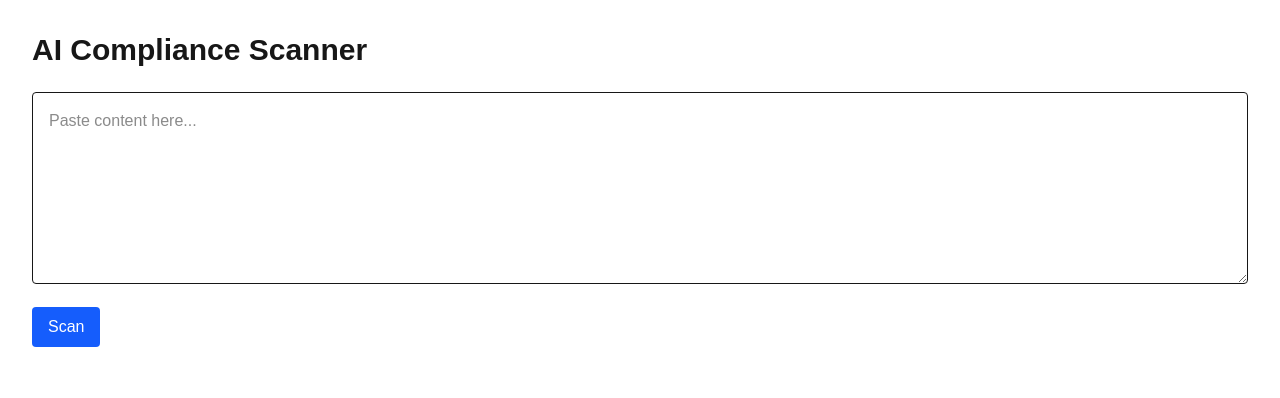
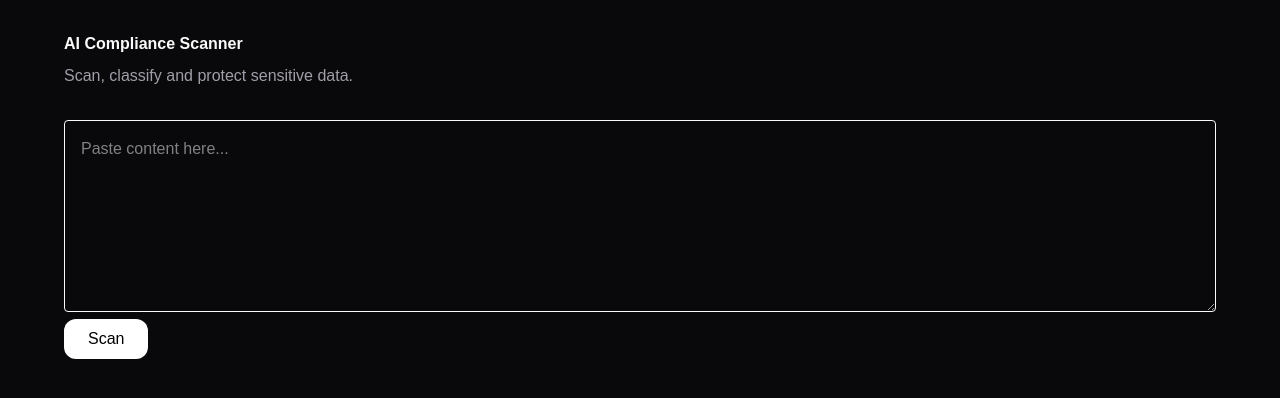
Before and after one commit to gabrielslucio/ai-compliance, a Next.js app in the folder frontend/: page / in a window 1280 px wide. Shown: the top 398 px of the page. Built offline with nearby package versions, Linux system fonts and the light colour scheme.

Commit message:
feat: ui components creation ongoing

```diff
--- a/frontend/app/page.tsx
+++ b/frontend/app/page.tsx
@@ -1,5 +1,8 @@
 "use client";
 
+import {PageHeader} from "../components/ui/PageHeader";
+import {PageContainer} from "../components/ui/PageContainer";
+import {Button} from "../components/ui/Button";
 import {FindingsTable} from "../components/scanner/FindingsTable";
 import {MaskedContentCard} from "../components/scanner/MaskedContentCard";
 import {CategoryBadges} from "../components/scanner/CategoryBadges";
@@ -23,10 +26,8 @@ export default function Home() {
   }
 
   return (
-    <main className="min-h-screen p-8">
-      <h1 className="mb-6 text-3xl font-bold">
-        AI Compliance Scanner
-      </h1>
+    <PageContainer>
+      <PageHeader title="AI Compliance Scanner" description="Scan, classify and protect sensitive data." />
 
       <textarea
         className="h-48 w-full rounded border p-4"
@@ -34,12 +35,11 @@ export default function Home() {
         value={content}
         onChange={(e) => setContent(e.target.value)}
       />
-      <button
-        className="my-4 rounded bg-blue-600 px-4 py-2 text-white"
+      <Button
         onClick={handleScan}
       >
         Scan
-      </button>
+      </Button>
     {result && (
       <div className="mt-6 grid gap-4 md:grid-cols-2">
         <DecisionCard decision={result.decision} />
@@ -61,6 +61,6 @@ export default function Home() {
         <FindingsTable findings={result.findings} />
       </div>
     )}
-    </main>
+    </PageContainer>
   )
 }
--- a/frontend/components/scanner/CategoryBadges.tsx
+++ b/frontend/components/scanner/CategoryBadges.tsx
@@ -1,4 +1,5 @@
 import {Card} from "../ui/Card";
+import {Badge} from "../ui/Badge";
 
 type CategoryBadgesProps = {
     categories: string[];
@@ -14,9 +15,9 @@ export function CategoryBadges({
             </h2>
             <div className="flex flex-wrap gap-2">
                 {categories.map((category) => (
-                    <span key={category} className="rounded-full border border-zinc-700 bg-zinc-800 px-3 py-1 text-sm">
+                    <Badge key={category}>
                         {category.toUpperCase()}
-                    </span>
+                    </Badge>
                 ))}
             </div>
         </Card>
--- /dev/null
+++ b/frontend/components/ui/Badge.tsx
@@ -0,0 +1,13 @@
+type BadgeProps = {
+    children: React.ReactNode;
+};
+
+export function Badge({
+    children,
+} : BadgeProps) {
+    return (
+        <span className="rounded-full border border-zinc-700 bg-zinc-800 px-3 py-1 text-sm">
+            {children}
+        </span>
+    )
+}
--- /dev/null
+++ b/frontend/components/ui/Button.tsx
@@ -0,0 +1,15 @@
+type ButtonProps = {
+    children: React.ReactNode;
+    onClick?: () => void;
+};
+
+export function Button({
+    children,
+    onClick,
+} : ButtonProps) {
+    return (
+        <button onClick={onClick} className="rounded-xl bg-white px-6 py-2 font-medium text-black transition hover:opacity-90">
+            {children}
+        </button>
+    );
+}
--- /dev/null
+++ b/frontend/components/ui/PageContainer.tsx
@@ -0,0 +1,15 @@
+type PageContainerProps = {
+    children: React.ReactNode;
+};
+
+export function PageContainer({
+    children,
+} : PageContainerProps) {
+    return (
+        <main className="min-h-screen bg-zinc-950 p-8 text-zinc-50">
+            <div className="mx-auto max-w-6xl">
+                {children}
+            </div>
+        </main>
+    );
+}
--- /dev/null
+++ b/frontend/components/ui/PageHeader.tsx
@@ -0,0 +1,20 @@
+type PageHeaderProps = {
+    title: string;
+    description: string;
+};
+
+export function PageHeader({
+    title,
+    description,
+} : PageHeaderProps) {
+    return (
+        <header className="mb-8">
+            <h1 className="text-4-xl font-bold">
+                {title}
+            </h1>
+            <p className="mt-2 text-zinc-400">
+                {description}
+            </p>
+        </header>
+    );
+}
--- /dev/null
+++ b/frontend/styles/theme.ts
@@ -0,0 +1,15 @@
+export const theme = {
+    colors: {
+        background: "bg-zinc-950",
+        surface: "bg-zinc-900",
+
+        border: "border-zinc-800",
+
+        text: "text-zinc-50",
+        textMuted: "text-zinc-400",
+
+        success: "text-green-500",
+        warning: "text-amber-500",
+        danger: "text-red-500",
+    },
+};
```
